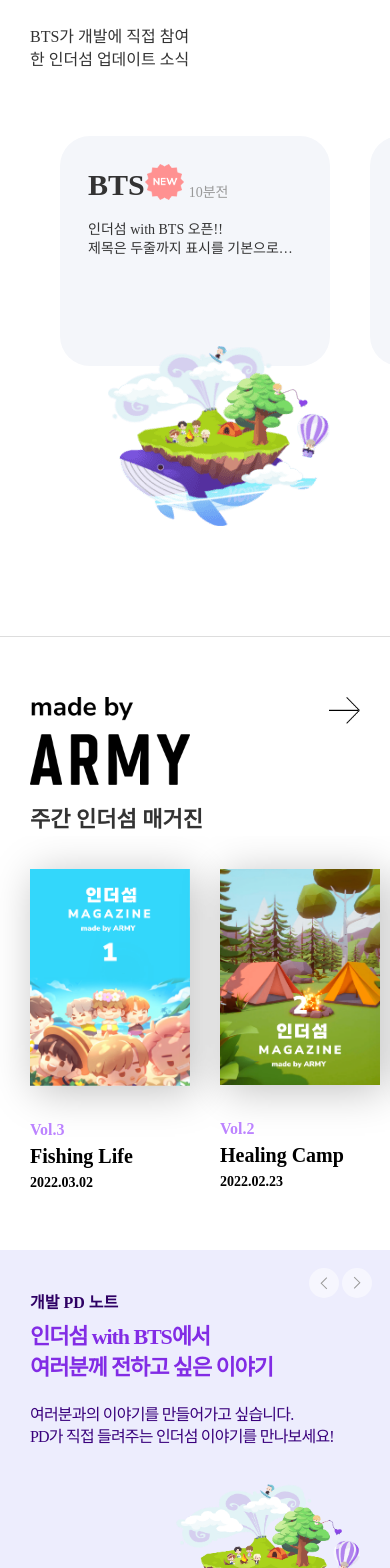
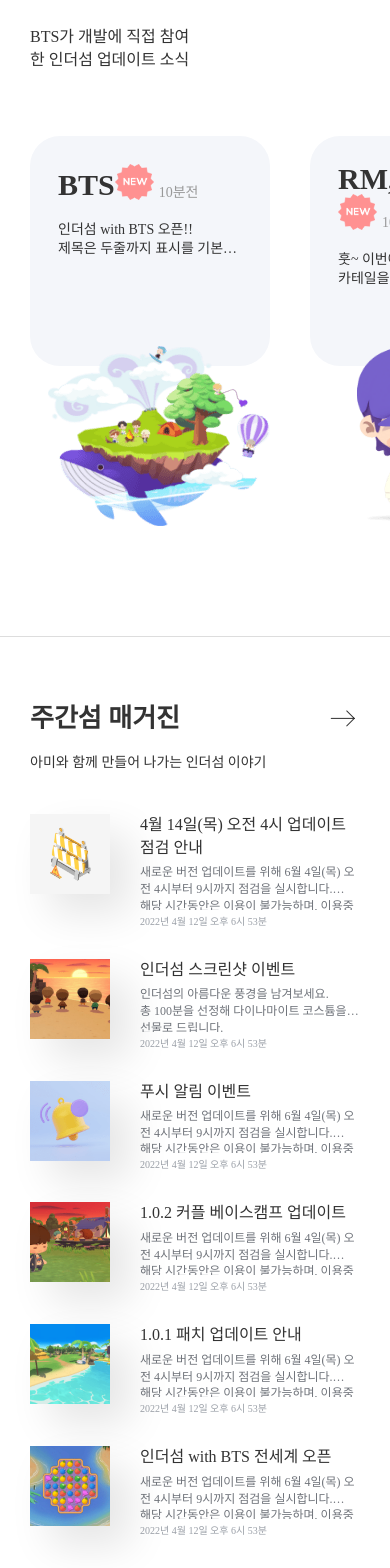
Before and after one commit to peterosea/inthesum, a React (Vite) app: page /home in a window 390 px wide. Shown: the part 380-1948 px from the top of the page. Built offline with nearby package versions, Linux system fonts and the light colour scheme; a web font is replaced by a local one.

Commit message:
feat: 1280 이하 컨테이너 x 없음 패딩으로 수정

```diff
--- a/src/components/Item/Character.jsx
+++ b/src/components/Item/Character.jsx
@@ -18,7 +18,7 @@ const CharacterItem = ({ name, time, content, characterImg }) => {
   return (
     <div
       className={cx(
-        'relative max-w-[320px] xl:max-w-[270px] min-h-[390px] md:min-h-[320px]',
+        'relative max-w-[320px] xl:max-w-[270px] min-h-[390px]',
       )}
     >
       <div className="relative z-10 p-[28px] sm:p-[34px] bg-[#f4f6fa] rounded-[30px] min-h-[230px]">
--- a/src/components/home/CharacterSlide.jsx
+++ b/src/components/home/CharacterSlide.jsx
@@ -15,8 +15,7 @@ function CharacterSlide() {
       rubberband: false,
       slides: {
         perView: 'auto',
-        spacing: 40,
-        origin: 'center',
+        spacing: 10,
       },
       breakpoints: {
         '(min-width: 640px)': {
@@ -49,7 +48,7 @@ function CharacterSlide() {
         return (
           <div
             key={`index-${index}`}
-            className="keen-slider__slide"
+            className="keen-slider__slide  #sm:pl-cpx #sm:last:pr-cpx"
             style={{ maxWidth: `${slideWidth}px`, minWidth: `${slideWidth}px` }}
           >
             <CharacterItem {...props} />
--- a/src/pages/data.jsx
+++ b/src/pages/data.jsx
@@ -162,14 +162,14 @@ export const character = [
     characterImg: () => (
       <>
         <img
-          className="h-[180px] absolute z-10 top-0 right-[76px]"
+          className="absolute z-10 top-0 right-[76px] h-full max-h-[180px] w-auto"
           src="/img/jung-kook.png"
           srcSet="/img/jung-kook@2x.png 2x,
                   /img/jung-kook@3x.png 3x"
           alt="JungKook"
         />
         <img
-          className="h-[180px]"
+          className="h-full max-h-[180px] w-auto pl-[76px]"
           src="/img/rm2.png"
           srcSet="/img/rm2@2x.png 2x,
                   /img/rm2@3x.png 3x"
--- a/src/pages/home/index.jsx
+++ b/src/pages/home/index.jsx
@@ -10,7 +10,7 @@ import MainBannerSlide from '../../components/home/MainBannerSlide';
 import Card from '../../components/Card';
 import HeaderSection from '../../components/HeaderSection';
 import FloatArea from '../../components/FloatArea';
-import { PDBanner, ClothesBanner } from './section4';
+import { ClothesBanner } from './section4';
 import Section3 from './section3';
 
 // data
@@ -22,10 +22,10 @@ const Main = () => {
     <>
       <section className="mt-[38px] mb-[60px] md:mt-[81px] md:mb-[90px] xl:my-[90px]">
         <div className="border-b border-[#ddd]">
-          <div className="lg:container mx-auto sm:pl-cpx">
+          <div className="xl:container #sm:container #sm:px-0 #xl:pl-[60px] mx-auto">
             <div className="grid md:grid-cols-[270px,auto]">
               <div className="md:min-h-[490px] relative">
-                <div className="flex md:flex-col md:justify-between #md:px-[30px] #md:container #md:mx-auto">
+                <div className="flex md:flex-col md:justify-between #sm:container #md:mx-auto">
                   <div className="max-w-[160px]">
                     <img
                       src="/img/img-withbts-title.svg"
@@ -76,15 +76,14 @@ const Main = () => {
       </section>
       <Section3 />
       <section className="mb-[64px] xl:mb-[120px]">
-        <div className="container mx-auto">
+        <div className="xl:container #sm:container #sm:px-cpx #xl:px-[60px] mx-auto">
           <div className="grid xl:grid-cols-2 gap-x-[20px] md:gap-y-[20px] #md:mx-full overflow-hidden">
-            <PDBanner />
             <ClothesBanner />
           </div>
         </div>
       </section>
       <section className="my-[64px] xl:my-[120px]">
-        <div className="container mx-auto">
+        <div className="xl:container #sm:container #sm:px-cpx #xl:px-[60px] mx-auto">
           <HeaderSection
             title={() => <h1>인더섬 뉴스</h1>}
             content={() => (
--- a/src/pages/home/section3.jsx
+++ b/src/pages/home/section3.jsx
@@ -1,18 +1,15 @@
 import React from 'react';
 import classnames from 'classnames';
-import { useWindowSize } from 'usehooks-ts';
 
 // components
 import HeaderSection from '../../components/HeaderSection';
-import MagazineSlide from '../../components/home/MagazineSlide';
 import Card from '../../components/Card';
 import { card } from '../data';
 
 const Section3 = () => {
-  const { width } = useWindowSize();
-  return 1024 > width && width > 648 ? (
-    <section className="my-[64px] xl:my-[120px]">
-      <div className="container mx-auto">
+  return (
+    <section className="my-[64px] md:my-[120px]">
+      <div className="xl:container #sm:container #xl:px-[60px] #sm:px-cpx mx-auto">
         <HeaderSection
           title={() => <h1>주간섬 매거진</h1>}
           content={() => <p>아미와 함께 만들어 나가는 인더섬 이야기</p>}
@@ -23,7 +20,7 @@ const Section3 = () => {
             'mt-[42px] mx-full',
             'xl:mt-[60px]',
             'grid grid-cols-1 gap-y-[30px]',
-            'xl:grid-cols-2 xl:gap-[40px] xl:gap-y-[60px]',
+            'xl:grid-cols-2 xl:gap-[40px] md:gap-y-[60px]',
           )}
         >
           {card.map((e, index) => (
@@ -32,41 +29,7 @@ const Section3 = () => {
         </div>
       </div>
     </section>
-  ) : (
-    <section>
-      <div className="xl:container mx-auto relative">
-        <div
-          className={classnames(
-            'px-cpx py-[90] xl:py-[90px]',
-            'xl:h-full xl:absolute xl:top-0 xl:left-0 xl:z-10',
-          )}
-        >
-          <div className="flex xl:flex-col justify-between">
-            <div className="w-[160px]">
-              <img src="/img/img-madebyarmy-title@3x.png" alt="with BTS" />
-              <div className="text-[22px] font-bold whitespace-nowrap text-justify mt-[20px]">
-                주간 인더섬 매거진
-              </div>
-              <div className="my-[30px] hidden xl:block">
-                <p>아미와 함께 만드어 나가는 인더섬 이야기</p>
-              </div>
-            </div>
-            <a href="#">
-              <img
-                src="/img/icon-more-arrow@3x.png"
-                alt="more view"
-                className="w-[31px]"
-              />
-            </a>
-          </div>
-          <div className="absolute w-[110px] h-px bottom-[-1px] right-0 bg-white hidden xl:block"></div>
-        </div>
-        <div className="xl:pl-[270px]">
-          <MagazineSlide />
-        </div>
-      </div>
-    </section>
-  );
+  )
 };
 
 export default Section3;
--- a/tailwind.config.js
+++ b/tailwind.config.js
@@ -4,24 +4,28 @@ module.exports = {
   content: ['./**/*.jsx'],
   theme: {
     screens: {
-      '#sm': {
-        max: '639px',
+      '#hug': {
+        max: '1599px',
+      },
+      '#xxl': {
+        max: '1439px',
+      },
+      '#xl': {
+        max: '1279px',
+      },
+      '#lg': {
+        max: '1023px',
       },
       '#md': {
         max: '767px',
       },
-      '#lg': {
-        max: '1023px',
+      '#sm': {
+        max: '639px',
       },
-      '#xl': {
-        max: '1279px',
+      '#xs': {
+        max: '479px',
       },
-      '#xxl': {
-        max: '1439px',
-      },
-      '#hug': {
-        max: '1599px',
-      },
+      xs: '480px',
       sm: '640px',
       md: '768px',
       lg: '1024px',
```
